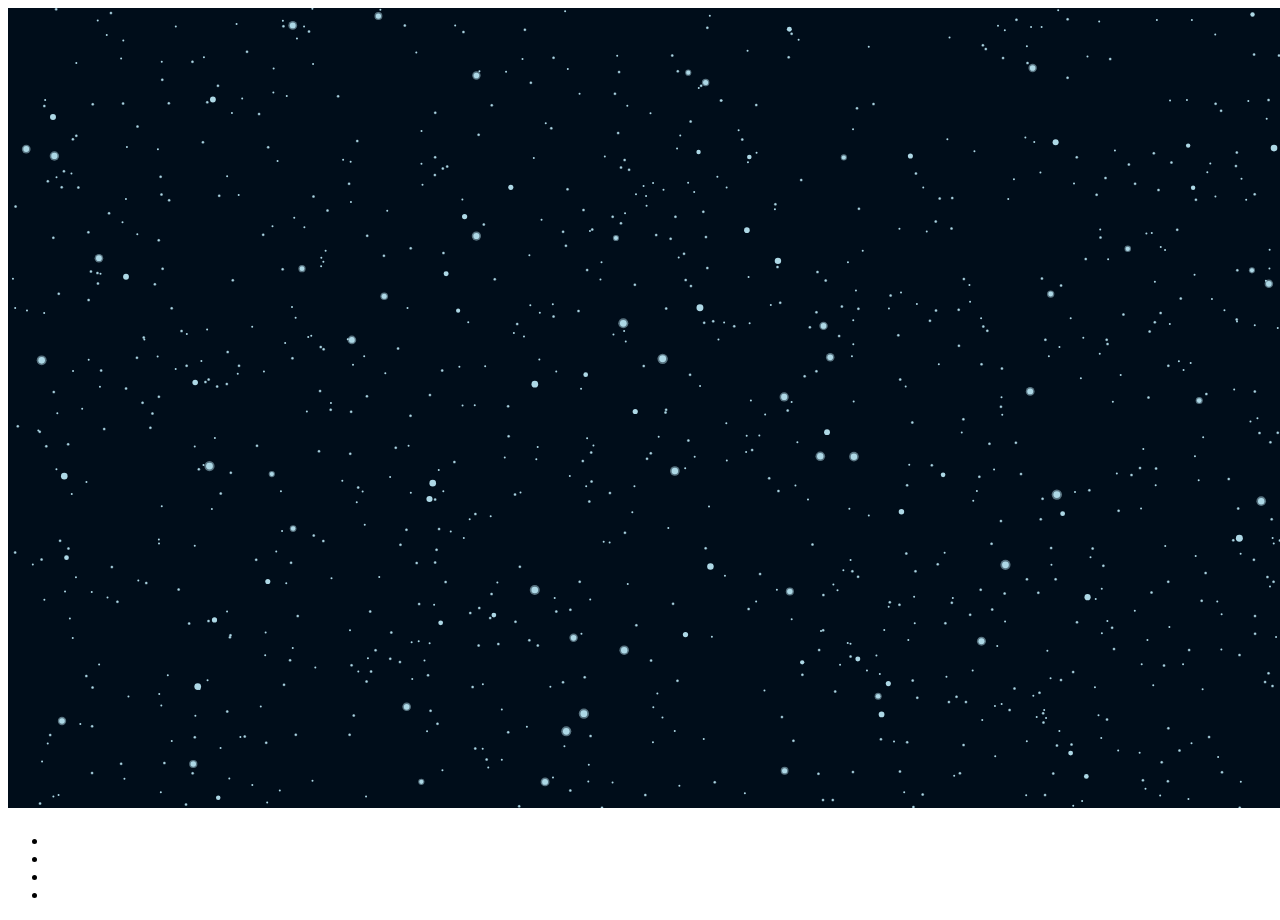
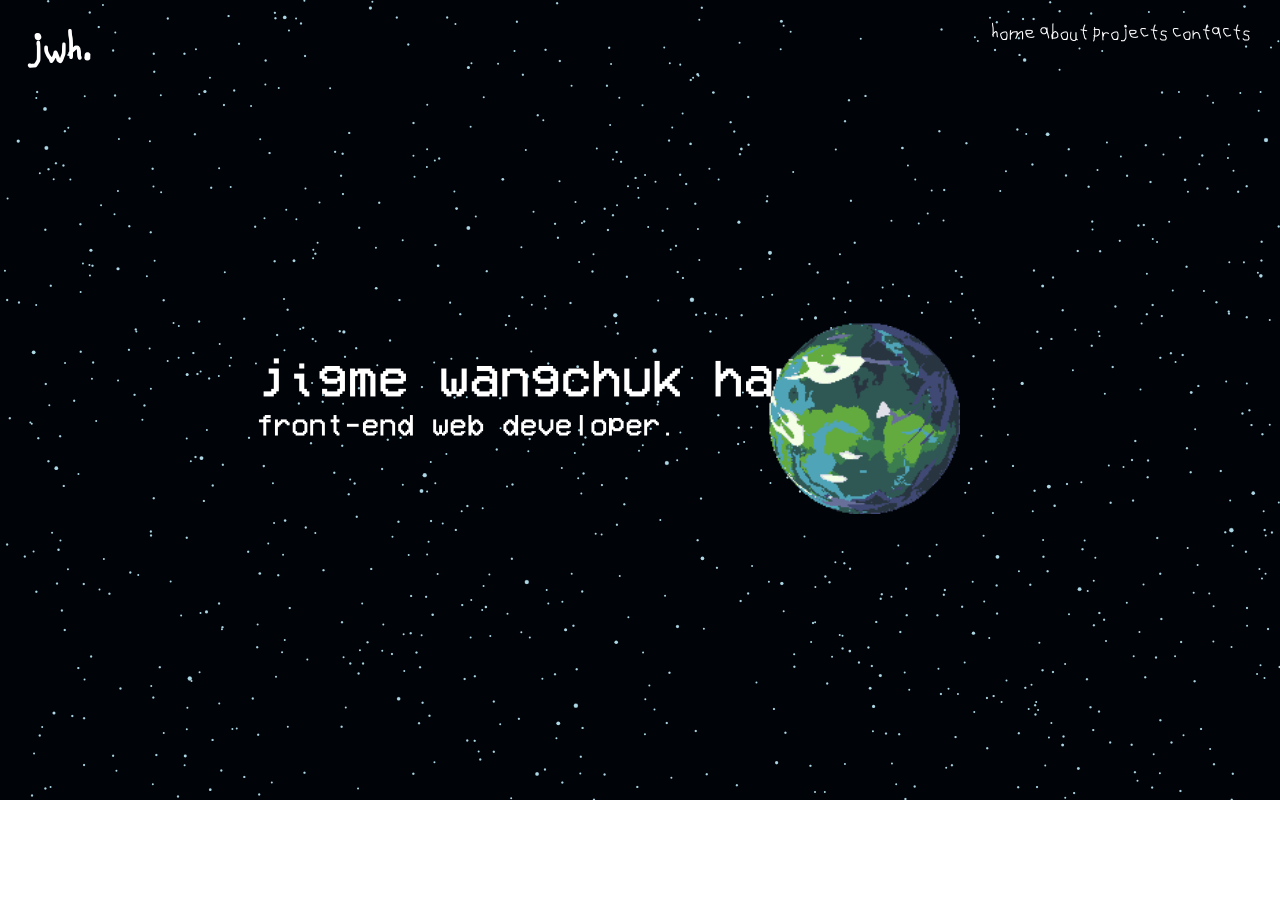
Before and after one commit to JiWHara/protoPortfolio, a plain HTML site: page index.html in a window 1280 px wide. After the commit the page ends 805 px from the top, so only its background shows below. Drawn offline with Linux system fonts and the light colour scheme; animation ran at ten frames a second; a web font is replaced by a local one.

Commit message:
updated header

```diff
--- a/index.html
+++ b/index.html
@@ -4,25 +4,63 @@
     <meta charset="UTF-8">
     <meta http-equiv="X-UA-Compatible" content="IE=edge">
     <meta name="viewport" content="width=device-width, initial-scale=1.0">
-    <title>Document</title>
+    <link rel="stylesheet" href="/styles/style.css">
+    <link rel="preconnect" href="https://fonts.googleapis.com">
+<link rel="preconnect" href="https://fonts.gstatic.com" crossorigin>
+<link href="https://fonts.googleapis.com/css2?family=DotGothic16&family=VT323&display=swap" rel="stylesheet">
+    <title>// Jigme</title>
 </head>
 <body>
     <header>
-        <div class="wrapper">
+        <div class="wrapper headerWrapper">
             <canvas id="canvas"></canvas>
+                <div class="titleWrapper">
+                    <h2 class="headerName">
+                        <strong class="name">jigme wangchuk hara</strong>
+                        <br>
+                        front-end web developer.
+                    </h2>
+                    <img class="earth" src="/assets/planet.gif" alt="earth">
+                </div>
             <nav>
                 <h1>
-
+                    jwh.
                 </h1>
-                <ul>
-                    <li></li>
-                    <li></li>
-                    <li></li>
-                    <li></li>
+                <ul class="headerList">
+                    <li>
+                        <a href="">home</a>
+                    </li>
+                    <li>
+                        <a href="">about</a>
+                    </li>
+                    <li>
+                        <a href="">projects</a>
+                    </li>
+                    <li>
+                        <a href="">contacts</a>
+                    </li>
                 </ul>
             </nav>
         </div>
     </header>
+    <main>
+        <section>
+            <div>
+
+            </div>
+        </section>
+
+
+    </main>
+    <footer>
+
+    </footer>
+
+
+
+
+
+
     <script src="/scripts.js"></script>
 </body>
 </html>
--- a/scripts.js
+++ b/scripts.js
@@ -11,7 +11,7 @@ for (let i = 0; i < numStars; i++) {
   stars.push({
     x: Math.random() * width,
     y: Math.random() * height,
-    size: Math.random() < 0.9 ? 1 : 2 + Math.random() * 1.5,
+    size: Math.random() < 0.9 ? 1 : 1 + Math.random() * 1,
     speed: Math.random() + 0.2,
     blink: Math.random() * 10,
     twinkle: Math.random() < 0.5
@@ -19,7 +19,7 @@ for (let i = 0; i < numStars; i++) {
 }
 
 // Set up the background
-const bgColor = '#000d1a';
+const bgColor = '#000308';
 const glowColor = 'rgba(173, 216, 230, 0.5)';
 ctx.fillStyle = bgColor;
 ctx.fillRect(0, 0, width, height);
@@ -30,13 +30,13 @@ function drawStars() {
     const star = stars[i];
     if (star.blink < 0) {
       star.twinkle = Math.random() < 0.5;
-      star.blink = Math.random() * 10;
+      star.blink = Math.random() * 5;
     }
     star.blink--;
     if (star.twinkle) {
       ctx.fillStyle = glowColor;
       ctx.beginPath();
-      ctx.arc(star.x, star.y, star.size * 1.5, 0, Math.PI * 2);
+      ctx.arc(star.x, star.y, star.size * 1.2, 0, Math.PI * 2);
       ctx.fill();
     }
     ctx.fillStyle = '#ADD8E6';
--- a/styles/sass/_global.scss
+++ b/styles/sass/_global.scss
@@ -1,8 +1,24 @@
-body {
-    background: #060e1b;
-    overflow: hidden;
+html{
+    overflow-x: hidden;
+    text-decoration: none;
+    max-width: 100vw;
+    font-size: 20px;
+}
+
+.wrapper{
+    width: 100vw;
+    height: 0 auto;
+}
+canvas {
+    // opacity: 0.5;
+    width: 100%;
+    height:100%;
   }
-
-  canvas {
-    //opacity: 0.5;
-  }
+  @font-face {
+    font-family: pixelFont;
+    src: url(/assets/VCR_OSD_MONO_1.001.ttf);
+}
+@font-face {
+    font-family: handwritten;
+    src: url(/assets/handwritten.ttf);
+}
--- a/styles/sass/_header.scss
+++ b/styles/sass/_header.scss
@@ -1,5 +1,54 @@
 @use './variables' as *;
 
+.headerWrapper {
+    position:relative;
+}
+.headerList {
+    list-style: none;
+    width:25%;
+    display:flex;
+    flex-direction: row;
+    justify-content: space-evenly;
+}
 nav {
-    display:block;
+    padding-left: 2vw;
+    padding-right: 2vw;
+    width:100%;
+    height:auto;
+    display:flex;
+    position: absolute;
+    top: 0;
+    z-index: 1000;
+    color:white;
+    justify-content: space-between;
 }
+.headerName{
+    display:inline-block;
+    position: absolute;
+    top:40%;
+    left: 20%;
+    color:white;
+    font-family: "pixelFont", sans-serif;
+    font-weight: 200;
+}
+h1{
+    font-family: "handwritten", sans-serif;
+}
+a {
+    text-decoration: none;
+    color:white;
+}
+.name {
+    font-weight: 200;
+    font-size: 2.6rem;
+}
+ul.headerList li a {
+    font-family: "handwritten", sans-serif;
+}
+.earth {
+    position: absolute;
+    top:40%;
+    left: 60%;
+    height: 15vw;
+    width: 0 auto;
+}
```
Also changed, not shown: assets/VCR_OSD_MONO_1.001.ttf (added), assets/handwritten.ttf (added), assets/pixil-frame-0.png (added), assets/planet.gif (added), styles/style.css.
